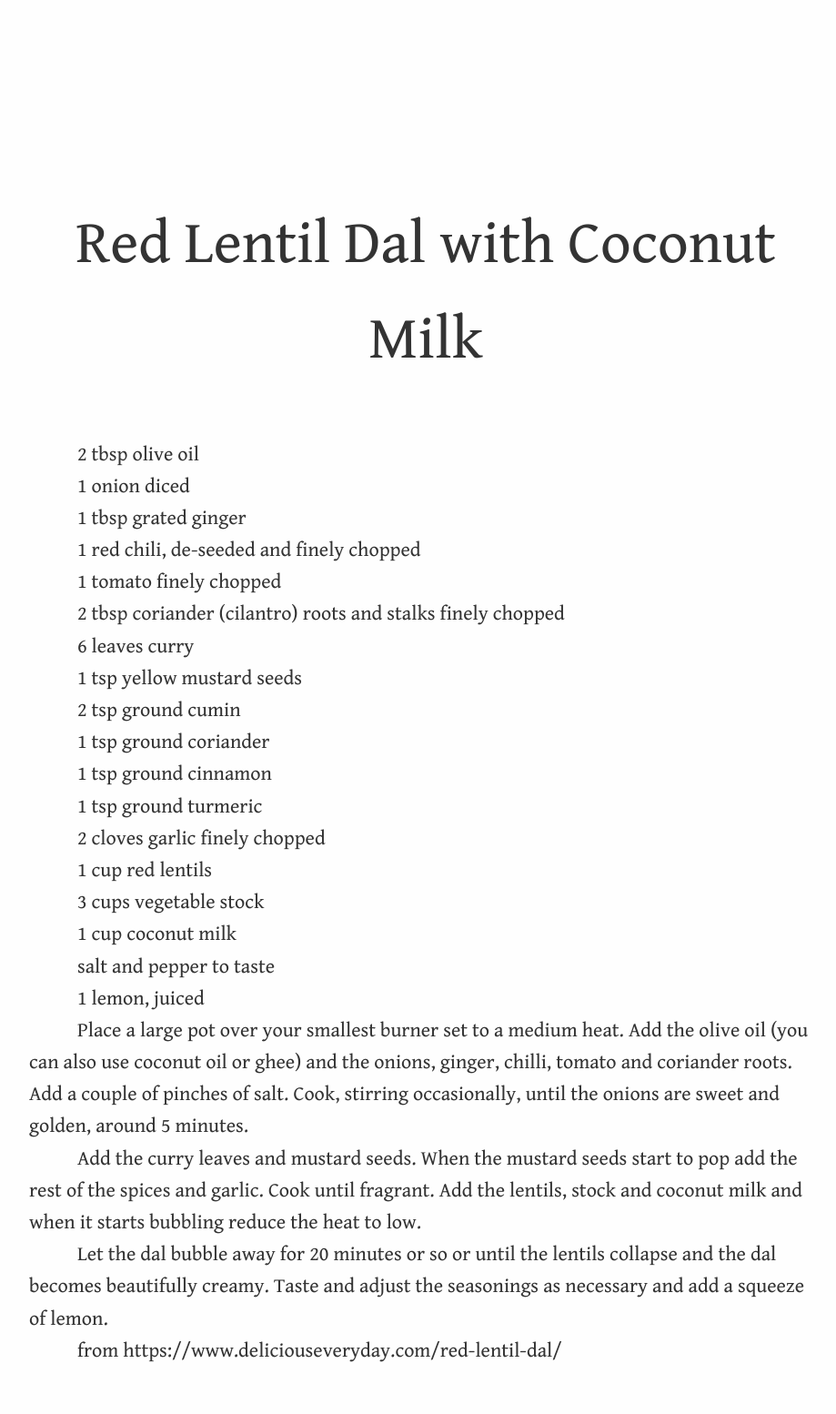
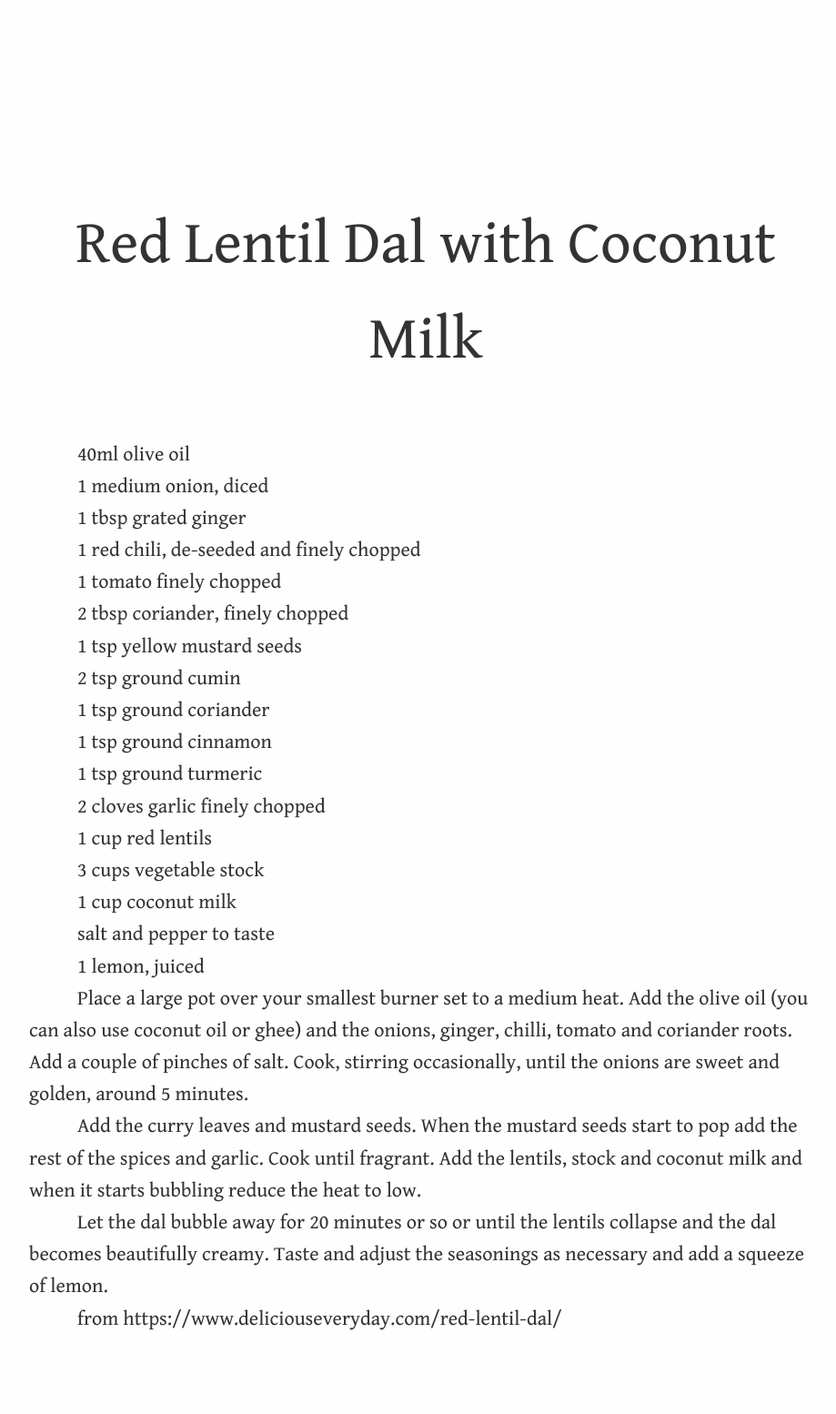
Before and after one commit to aredridel/recipes, a Jekyll site: the page built from Red Lentil Coconut Dal.md, in a window 1280 px wide. Shown: the whole page at 91% size, without its empty margins (172-1091 px from the left). Built offline with Jekyll 4.4.1, drawn with Linux system fonts in a browser that asks for light colours; our own code applies the rules of GitHub Pages for plain Markdown files; after the commit the page ends 1519 px from its top, so only the background shows below that.

Commit message:
/ ‘Red Lentil Coconut Dal.md’

```diff
--- a/Red Lentil Coconut Dal.md
+++ b/Red Lentil Coconut Dal.md
@@ -1,8 +1,8 @@
 # Red Lentil Dal with Coconut Milk
 
-2 tbsp olive oil
+40ml olive oil
 
-1 onion diced
+1 medium onion, diced
 
 1 tbsp grated ginger
 
@@ -10,9 +10,7 @@
 
 1 tomato finely chopped
 
-2 tbsp coriander (cilantro) roots and stalks finely chopped
-
-6 leaves curry
+2 tbsp coriander, finely chopped
 
 1 tsp yellow mustard seeds
 
```
